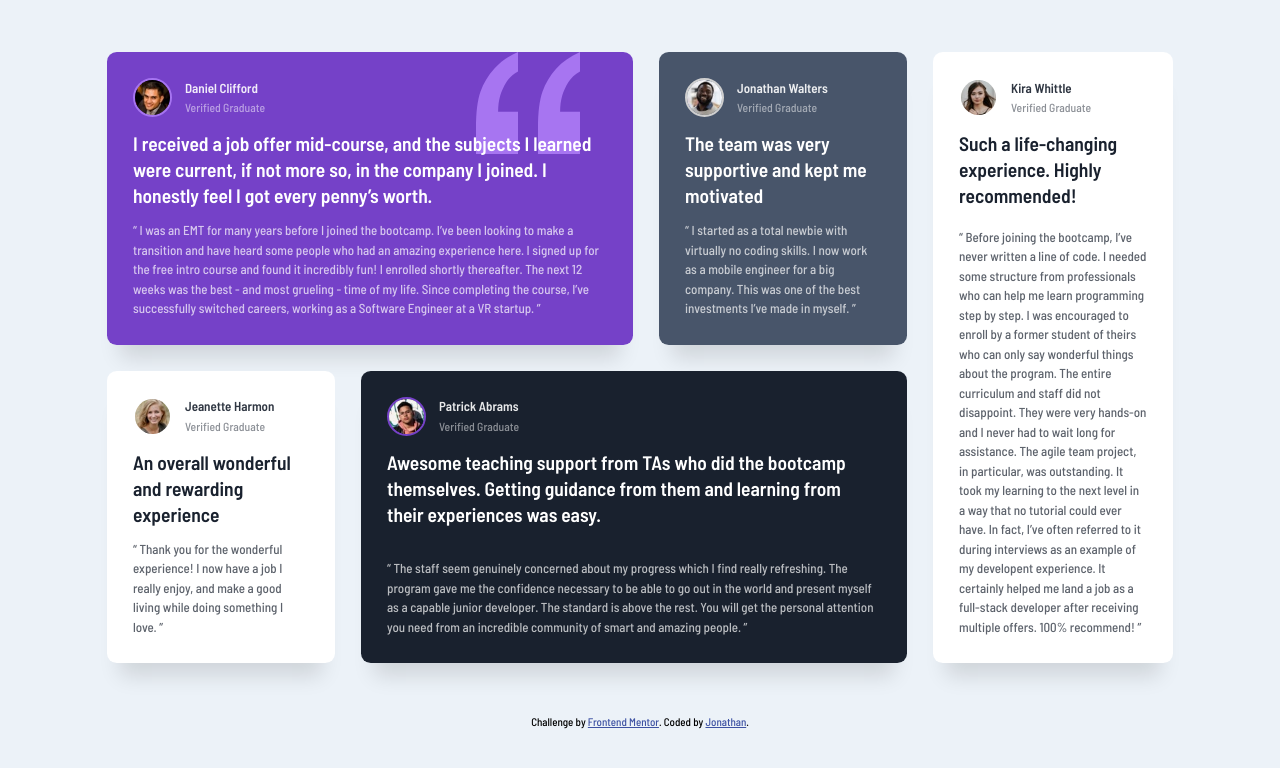
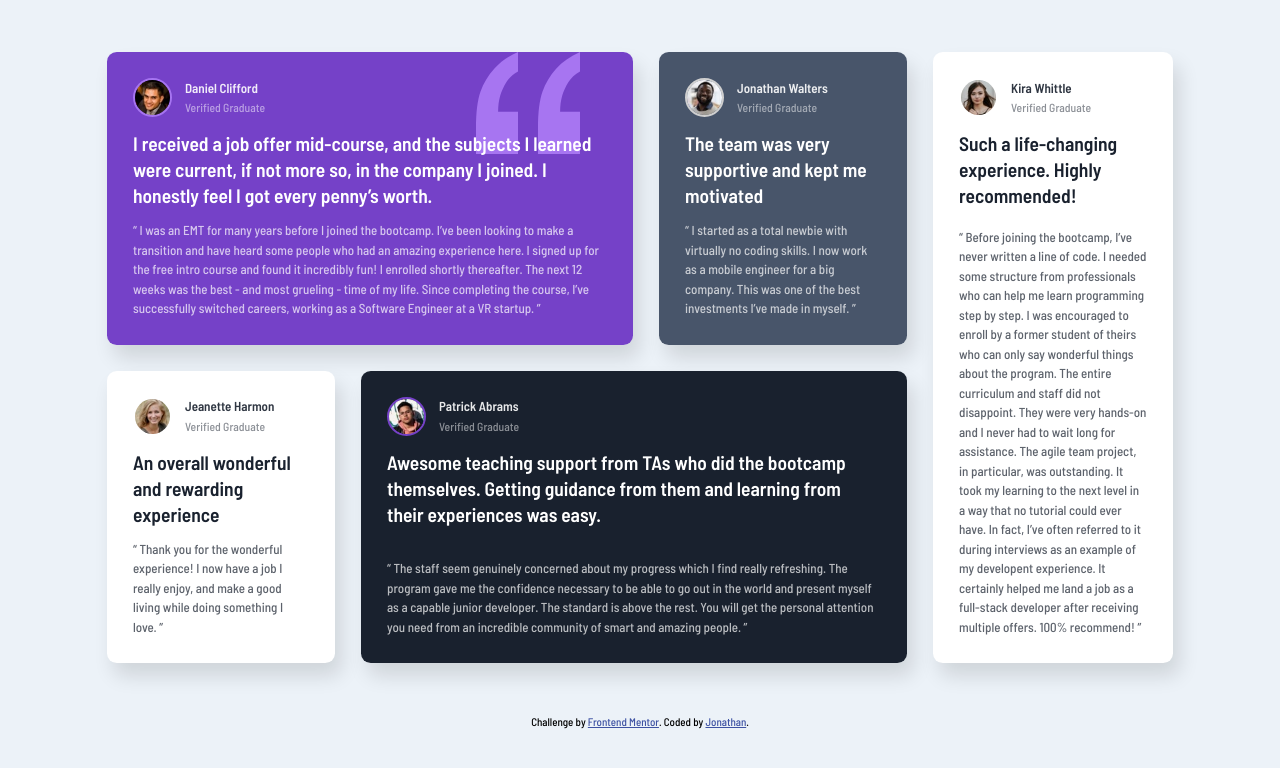
Before and after one commit to JonMStevens/frontend-mentor-testimonials-grid-section, a plain HTML site: page index.html in a window 1280 px wide. Drawn offline with Linux system fonts and the light colour scheme.

Commit message:
Update styles.css

```diff
--- a/styles.css
+++ b/styles.css
@@ -45,7 +45,7 @@ section {
   border-radius: 0.75rem;
 
   position: relative;
-  box-shadow: 0 2rem 20px -1rem #0000001f;
+  box-shadow: 0.5rem 1rem 20px 0 #0000001f;
 }
 section:nth-of-type(1) {
   grid-row: 1;
```
